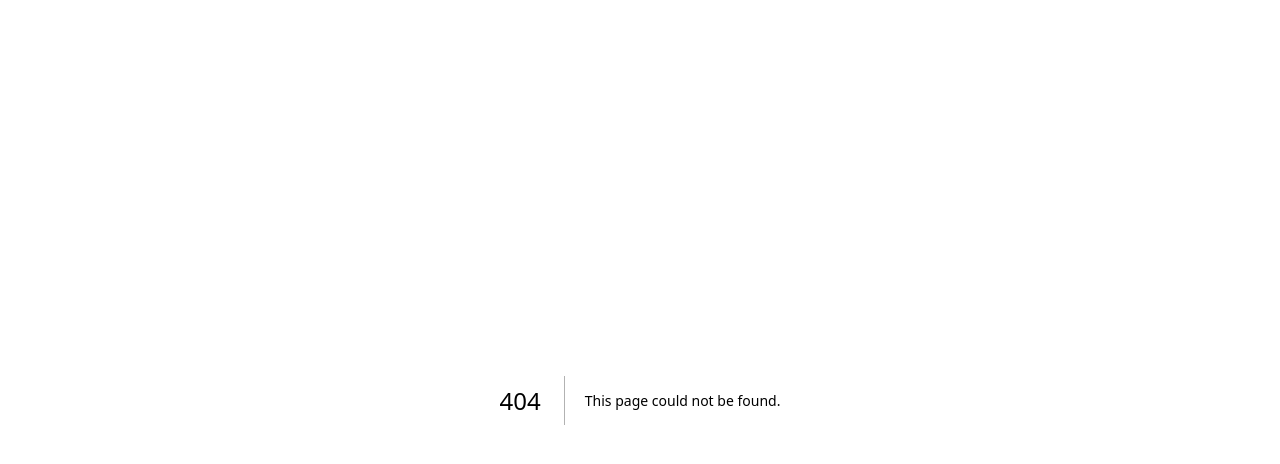
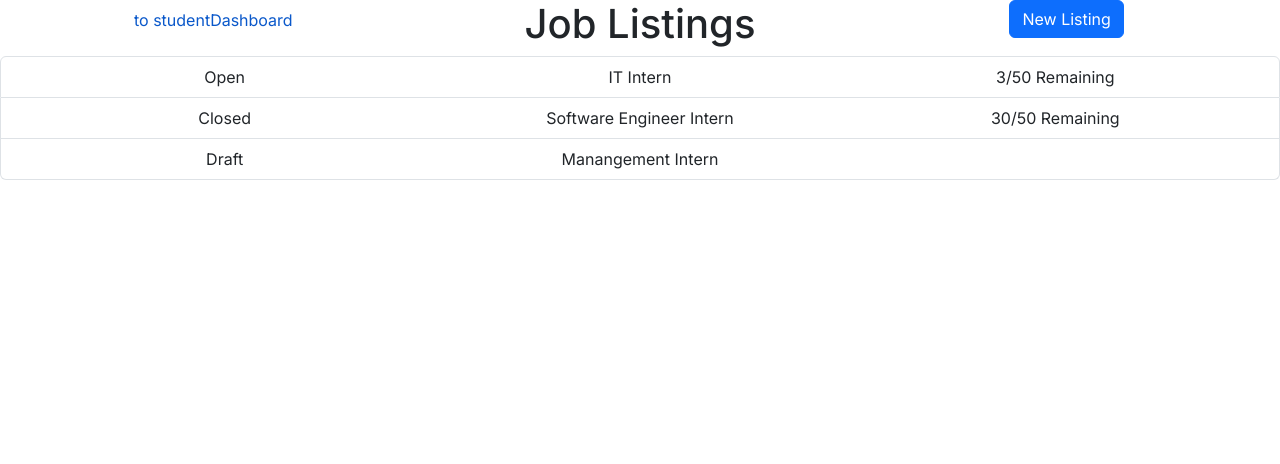
Before and after one commit to robwakefield/InternHunt, a Next.js app: page /recruiterDashboard in a window 1280 px wide. Before the commit this address had no page. Shown: the top 464 px of the page. Built offline with nearby package versions, Linux system fonts and the light colour scheme.

Commit message:
Added job list

```diff
--- /dev/null
+++ b/src/app/recruiterDashboard/page.js
@@ -0,0 +1,54 @@
+'use client'
+
+import "bootstrap/dist/css/bootstrap.min.css"
+import Accordion from 'react-bootstrap/Accordion';
+import Form from 'react-bootstrap/Form';
+import Nav from 'react-bootstrap/Nav';
+import Button from 'react-bootstrap/Button';
+import { ListGroup } from "react-bootstrap";
+
+function recruiterDashboard() {
+const handleClick = () => {
+  alert("Going to Intern Page!")
+}
+
+  return (
+    <main className="recruiterDashboard">
+      <Nav justify activeKey="/home">
+      <Nav.Item><Nav.Link href="./studentDashboard">to studentDashboard</Nav.Link></Nav.Item>
+      <Nav.Item>
+      <h1>Job Listings</h1>
+      </Nav.Item>
+      <Nav.Item><Button>New Listing</Button></Nav.Item>
+      </Nav>
+
+      <ListGroup>
+        <ListGroup.Item>
+          <Nav justify onClick={handleClick} >
+          <Nav.Item>Open</Nav.Item>
+          <Nav.Item>IT Intern</Nav.Item>
+          <Nav.Item>3/50 Remaining</Nav.Item>
+          </Nav>
+      </ListGroup.Item>
+      <ListGroup.Item>
+          <Nav justify onClick={handleClick}>
+          <Nav.Item>Closed</Nav.Item>
+          <Nav.Item>Software Engineer Intern</Nav.Item>
+          <Nav.Item>30/50 Remaining</Nav.Item>
+          </Nav>
+      </ListGroup.Item>
+      <ListGroup.Item>
+          <Nav justify onClick={handleClick}>
+          <Nav.Item>Draft</Nav.Item>
+          <Nav.Item>Manangement Intern</Nav.Item>
+          <Nav.Item></Nav.Item>
+          </Nav>
+      </ListGroup.Item>
+      </ListGroup>
+    </main>
+
+
+  );
+}
+
+export default recruiterDashboard;
```
Also changed, not shown: src/app/recruiterDashboard/recruiterDashboard.css (added, +7 -0 lines).
